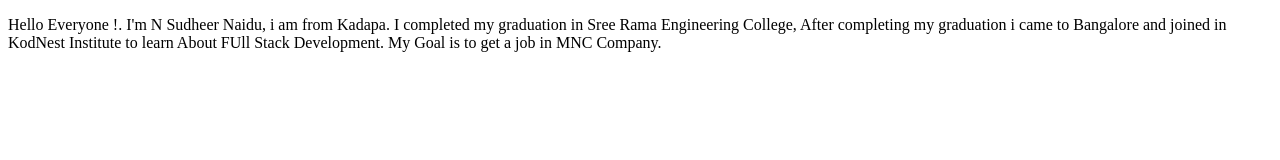
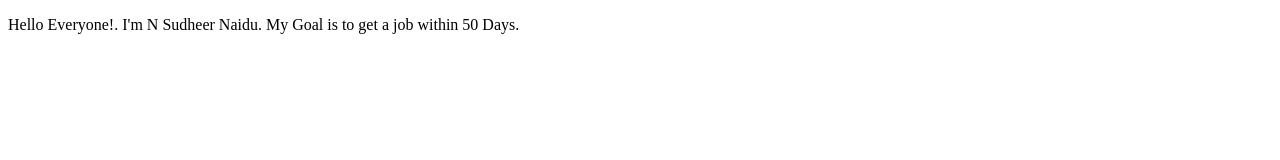
Before and after one commit to Sudheer97730/MyFirstDocument, a plain HTML site: page index.html in a window 1280 px wide. Drawn offline with Linux system fonts and the light colour scheme.

Commit message:
Update index.html

```diff
--- a/index.html
+++ b/index.html
@@ -4,6 +4,7 @@
         <title>About Me</title>
     </head>
     <body>
-        <p>Hello Everyone !. I'm N Sudheer Naidu, i am from Kadapa. I completed my graduation in Sree Rama Engineering College, After completing my graduation i came to Bangalore and joined in KodNest Institute to learn About FUll Stack Development. My Goal is to get a job in MNC Company. </p>
+        <p>Hello Everyone!. I'm N Sudheer Naidu. My Goal is to get a job within 50 Days.</p>
     </body>
+
 </html>
```
